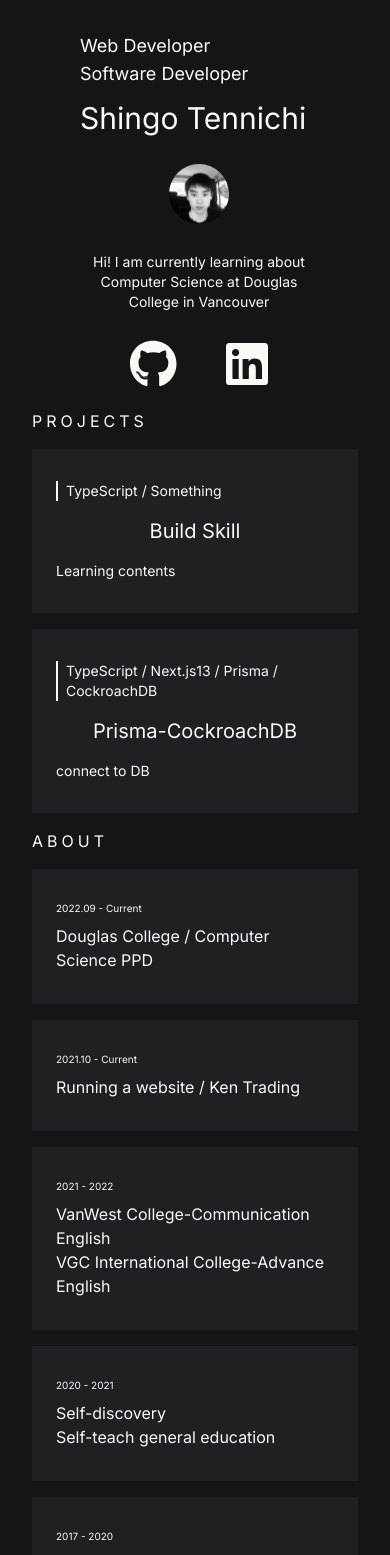
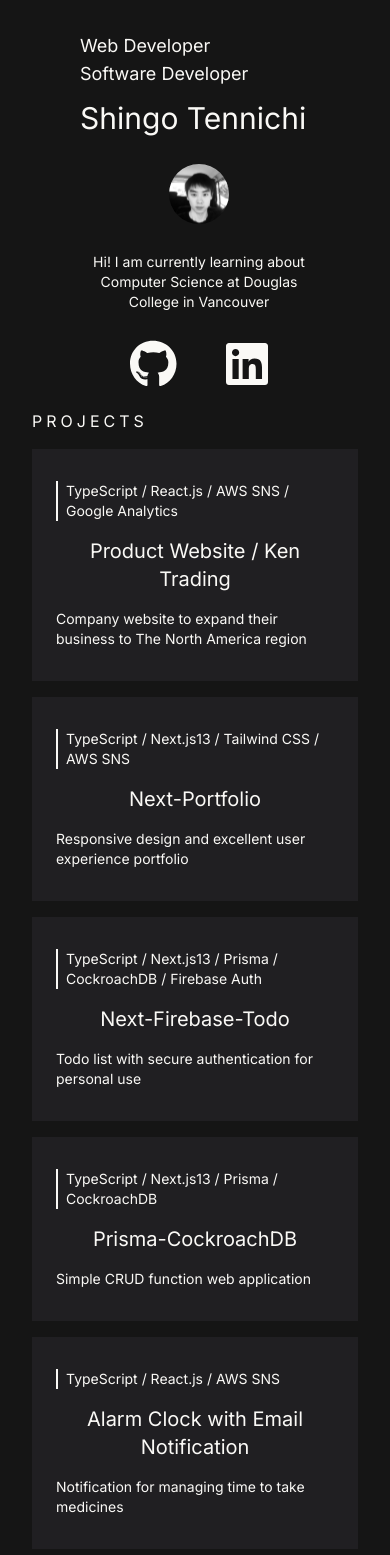
Before and after one commit to ShingoTennichi/Next-Portfolio, a Next.js app: page / in a window 390 px wide. Shown: the top 1555 px of the page. Built offline with nearby package versions, Linux system fonts and the light colour scheme.

Commit message:
add projects

```diff
--- a/JSON/projects.json
+++ b/JSON/projects.json
@@ -1,14 +1,38 @@
 [
   {
-    "title": "Build Skill",
-    "technologies": ["TypeScript", "Something"],
-    "description": "Learning contents",
-    "url": "https://github.com/ShingoTennichi/Build-Skills"
+    "title": "Product Website / Ken Trading",
+    "technologies": ["TypeScript","React.js", "AWS SNS", "Google Analytics"],
+    "description": "Company website to expand their business to The North America region",
+    "url": "https://www.kentrading.biz/"
+  },
+  {
+    "title": "Next-Portfolio",
+    "technologies": ["TypeScript", "Next.js13", "Tailwind CSS", "AWS SNS"],
+    "description": "Responsive design and excellent user experience portfolio",
+    "url": "https://next-portfolio-tau-nine.vercel.app/"
+  },
+  {
+    "title": "Next-Firebase-Todo",
+    "technologies": ["TypeScript", "Next.js13", "Prisma", "CockroachDB", "Firebase Auth"],
+    "description": "Todo list with secure authentication for personal use",
+    "url": "/"
   },
   {
     "title": "Prisma-CockroachDB",
     "technologies": ["TypeScript", "Next.js13", "Prisma", "CockroachDB"],
-    "description": "connect to DB",
+    "description": "Simple CRUD function web application",
     "url": "https://prisma-cockroach-db.vercel.app/"
+  },
+  {
+    "title": "Alarm Clock with Email Notification",
+    "technologies": ["TypeScript", "React.js", "AWS SNS"],
+    "description": "Notification for managing time to take medicines",
+    "url": "/"
+  },
+  {
+    "title": "Build Skill",
+    "technologies": ["TypeScript"],
+    "description": "Data Structures, Algorithms, Problem Solving Techniques etc...",
+    "url": "https://github.com/ShingoTennichi/Build-Skills"
   }
 ]
--- a/app/AWS/SNSPublishToTopic-v3.ts
+++ b/app/AWS/SNSPublishToTopic-v3.ts
@@ -9,12 +9,6 @@ const snsClient: SNSClient = new SNSClient({
         identityPoolId: 'us-east-2:8f6af294-dd56-4b2f-877c-8fe8dc9e08ba'
     })
 });
-var params = {
-  Message: "MESSAGE_TEXT", // MESSAGE_TEXT
-  TopicArn: "arn:aws:sns:us-east-2:237600839617:ContactMe", //TOPIC_ARN
-};
-
-// console.log(snsClient);
 
 const PublishToTopic = async(params: PublishCommandInput): Promise<PublishCommandOutput | undefined>  => {
     try{
@@ -26,14 +20,4 @@ const PublishToTopic = async(params: PublishCommandInput): Promise<PublishComman
     }
 };
 
-// const PublishToTopic = async (): Promise<PublishCommandOutput | undefined> => {
-//   try {
-//     const data = await snsClient.send(new PublishCommand(params));
-//     console.log("Success.",  data);
-//     return data; // For unit tests.
-//   } catch (err) {
-//     console.log("Error", err);
-//   }
-// };
-
 export default PublishToTopic;
--- a/app/components/contact.tsx
+++ b/app/components/contact.tsx
@@ -1,4 +1,4 @@
-import { ChangeEvent, useState } from "react";
+import { ChangeEvent, useState, Dispatch, SetStateAction } from "react";
 import { PublishCommandInput } from "@aws-sdk/client-sns";
 import PublishToTopic from "../AWS/SNSPublishToTopic-v3";
 
@@ -26,43 +26,6 @@ export default function Contact() {
       sent: false
     }
   });
-
-  const publishMessage = (): void => {
-    if(!input.name || !input.email || !input.message) {
-      setInput(prev => {
-        return {
-          ...prev,
-          status: {
-            name: input.name === "" ? "error" : "success",
-            email: input.email === "" ? "error" : "success",
-            message: input.message === "" ? "error" : "success",
-            sent: false
-          }
-        }
-      })
-      return;
-    }
-    const params: PublishCommandInput = {
-      TopicArn: process.env.NEXT_PUBLIC_TOPIC_ARN,
-      Subject: "Portfolio Contact Form",
-      Message:
-        "Name: " + input.name +
-        "\nEmail: " + input.email +
-        "\nMessage:\n" + input.message,
-    };
-    PublishToTopic(params);
-    setInput({
-      name: "",
-      email: "",
-      message: "",
-      status: {
-        name: "success",
-        email: "success",
-        message: "success",
-        sent: true
-      }
-    });
-  };
 
   function handleInput(
     e: ChangeEvent<HTMLInputElement> | ChangeEvent<HTMLTextAreaElement>
@@ -148,7 +111,7 @@ export default function Contact() {
       <button
         type="button"
         className="inline-flex items-center px-5 py-2.5 text-sm font-medium text-center bg-blue-800 rounded-lg hover:bg-blue-900 active:bg-gradient-to-r active:from-slate-200 active:to-sky-800"
-        onClick={() => publishMessage()}
+        onClick={() => publishMessage(input, setInput)}
       >
         SEND
       </button>
@@ -160,3 +123,40 @@ export default function Contact() {
     </form>
   );
 }
+
+function publishMessage (input: UserInput, setInput: Dispatch<SetStateAction<UserInput>> ): void  {
+  if(!input.name || !input.email || !input.message) {
+    setInput(prev => {
+      return {
+        ...prev,
+        status: {
+          name: input.name === "" ? "error" : "success",
+          email: input.email === "" ? "error" : "success",
+          message: input.message === "" ? "error" : "success",
+          sent: false
+        }
+      }
+    })
+    return;
+  }
+  const params: PublishCommandInput = {
+    TopicArn: process.env.NEXT_PUBLIC_TOPIC_ARN,
+    Subject: "Portfolio Contact Form",
+    Message:
+      "Name: " + input.name +
+      "\nEmail: " + input.email +
+      "\nMessage:\n" + input.message,
+  };
+  PublishToTopic(params);
+  setInput({
+    name: "",
+    email: "",
+    message: "",
+    status: {
+      name: "success",
+      email: "success",
+      message: "success",
+      sent: true
+    }
+  });
+};
--- a/app/components/projects.tsx
+++ b/app/components/projects.tsx
@@ -6,7 +6,7 @@ export default function Projects() {
     <ul className=" grid grid-cols-1 gap-4">
       {projects.map((project, index) => {
         return (
-          <li key={index.toString()} className="list-none px-6 py-8 bg-[#201F22] md:max-w-2xl w-full md:m-auto">
+          <li key={index.toString()} className="list-none px-6 py-8 bg-[#201F22] md:max-w-2xl w-full md:m-auto lg:hover:scale-110 duration-300">
             <Link href={project.url} passHref={true}>
               <p className="text-sm md:text-base pl-2 border-l-2 border-[#FAF9F6]">
                 {project.technologies.join(" / ")}
--- a/app/components/skills.tsx
+++ b/app/components/skills.tsx
@@ -37,6 +37,7 @@ export default function Skills() {
           return (
             <div key={index.toString()}>
               <Image
+              className="pointer-events-none"
                 alt={logo}
                 src={urlPrefix + logo}
                 height={imageSize}
```
Also changed, not shown: 1 other file (tests, documents, lock files or other folders).
